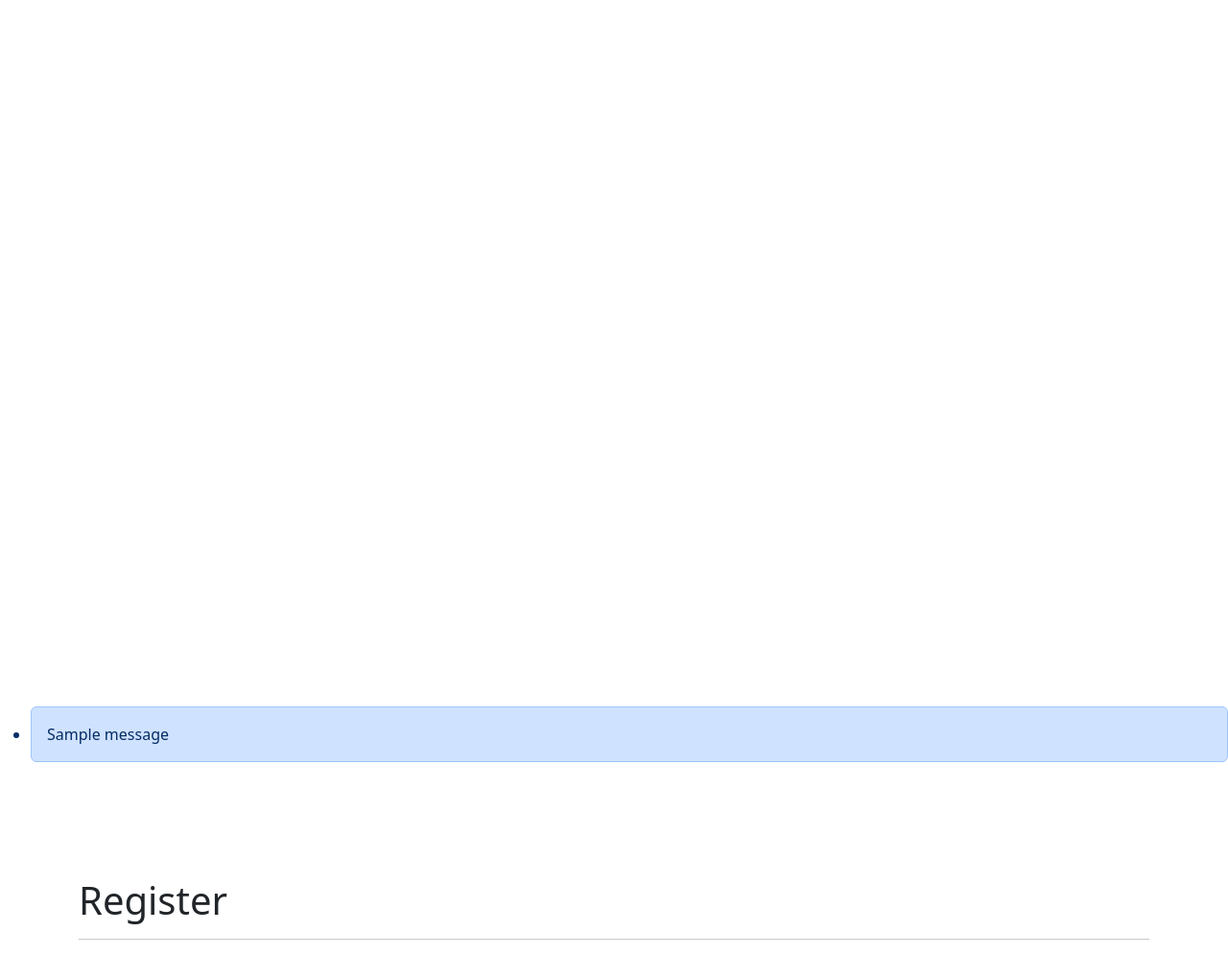
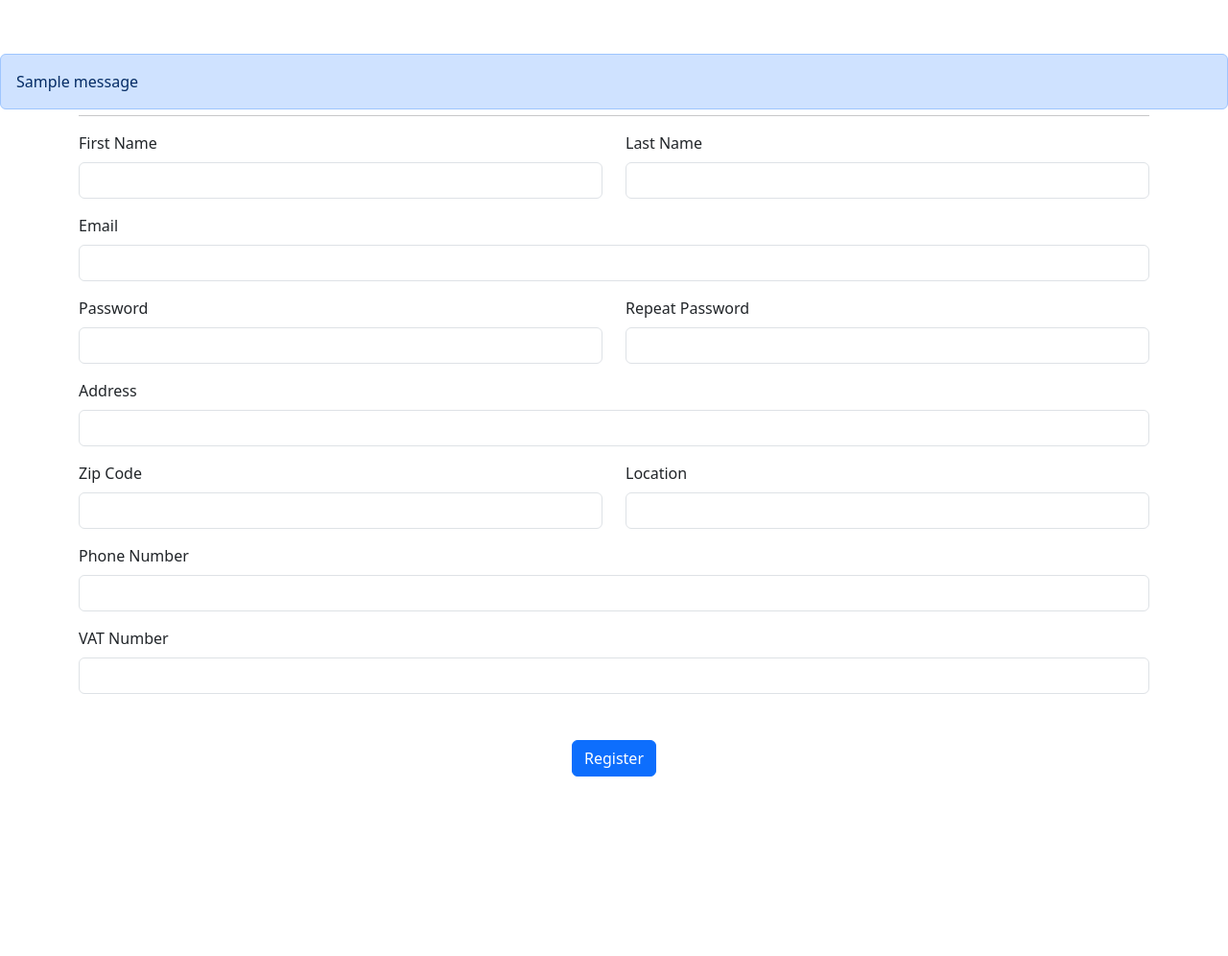
Before and after one commit to mvare007/trippy-botanicals, a Flask app: page /register in a window 1280 px wide. Shown: the part 64-1060 px from the top of the page at 96% size. After the commit the page ends 873 px from the top, so only its background shows below. Run offline with Flask 3, Linux system fonts and the light colour scheme; tables that the repository leaves empty hold one stand-in row (values such as "Sample post"); one stand-in notice (Sample message) is shown; parts of the project's set-up code (start-up, migrations or seed data) failed here and were passed over; some libraries are stand-ins or nearby versions.

Commit message:
Update styles.css with new .flashes class for positioning and width

```diff
--- a/app/static/stylesheets/styles.css
+++ b/app/static/stylesheets/styles.css
@@ -128,3 +128,8 @@
   align-items: center;
   margin-top: 8px;
 }
+
+.flashes {
+  position: absolute;
+  width: 100%;
+}
--- a/app/templates/layout.html
+++ b/app/templates/layout.html
@@ -137,9 +137,11 @@
 
     {% with messages = get_flashed_messages() %}
       {% if messages %}
-        <ul class="flashes" style="margin-top: 800px;">
+        <ul class="flashes list-unstyled">
           {% for message in messages %}
-            <li class="alert alert-primary">{{ message }}</li>
+            <li class="alert alert-primary" role="alert">
+              {{ message }}
+            </li>
           {% endfor %}
         </ul>
       {% endif %}
```
